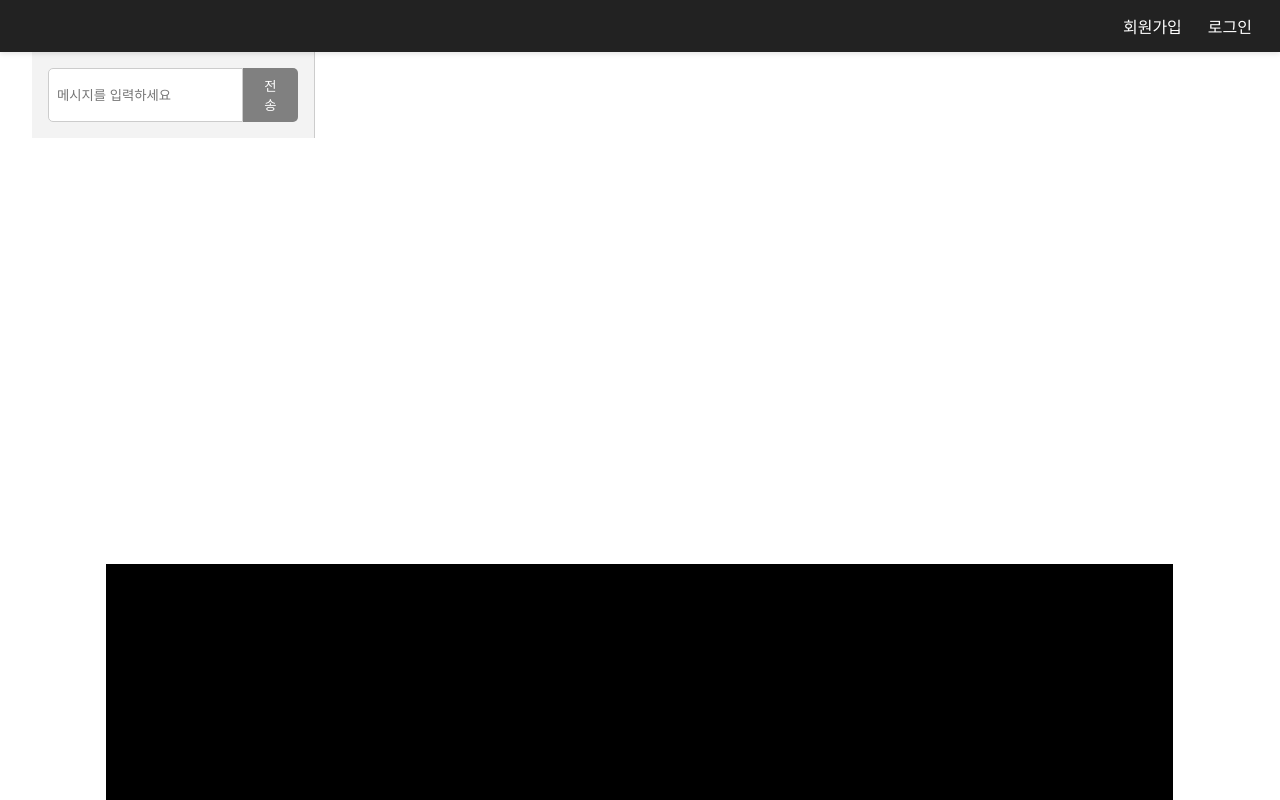
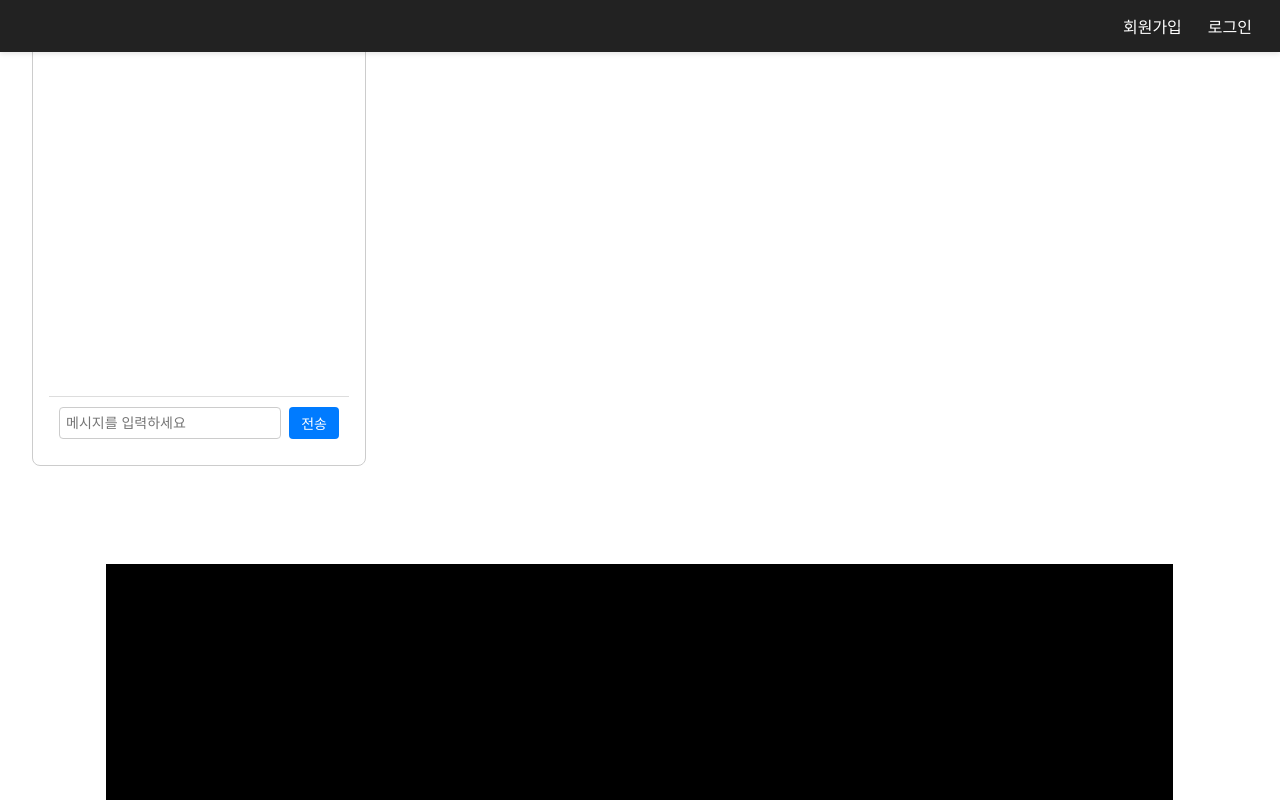
Before and after one commit to KimZo2/TEMP-FE, a React (Vite) app in the folder temp-project/: page / in a window 1280 px wide. Shown: the top 800 px of the page. Built offline with nearby package versions, Linux system fonts and the light colour scheme.

Commit message:
[yunseo] chat ui update

```diff
--- a/temp-project/src/components/chats/Chat.jsx
+++ b/temp-project/src/components/chats/Chat.jsx
@@ -1,29 +1,37 @@
 import React, { useState } from 'react';
 
 const Chat = () => {
-
   const [messages, setMessages] = useState([]);
   const [input, setInput] = useState('');
 
-    // 제출 버튼 클릭 시, 공백이 아닌 value(input)을 기존 매시지 배열에 갱신
   const handleSend = (e) => {
     e.preventDefault();
     if (input.trim() === '') return;
-    setMessages([...messages, input]);
+    setMessages([input,...messages]);
     setInput('');
   };
 
   return (
-    <div className="chat-container">
-
-        {/* 입력한 채팅 값을 보여주기 위한 부분 */}
+    <div
+      className="chat-container"
+      style={{
+        width: '300px',
+        height: '400px',
+        border: '1px solid #ccc',
+        borderRadius: '8px',
+        display: 'flex',
+        flexDirection: 'column',
+        backgroundColor: '#fff',
+      }}
+    >
+      {/* 메시지 출력 영역 */}
       <div
         style={{
           flex: 1,
           overflowY: 'auto',
           padding: '10px',
           display: 'flex',
-          flexDirection: 'column-reverse',  // 아래에서부터 쌓이도록
+          flexDirection: 'column-reverse',
         }}
       >
         {messages.map((msg, i) => (
@@ -31,22 +39,48 @@ const Chat = () => {
             {msg}
           </div>
         ))}
-    </div>
+      </div>
 
-
-      {/* 입력을 위한 폼 태그 */}
-      <form onSubmit={handleSend} className="chat-form">
+      {/* 입력 폼 */}
+      <form
+        onSubmit={handleSend}
+        style={{
+          display: 'flex',
+          borderTop: '1px solid #ddd',
+          padding: '10px',
+        }}
+      >
         <input
           type="text"
-          className="chat-input"
           value={input}
           onChange={(e) => setInput(e.target.value)}
           placeholder="메시지를 입력하세요"
+          style={{
+            flex: 1,
+            padding: '6px',
+            fontSize: '14px',
+            border: '1px solid #ccc',
+            borderRadius: '4px',
+          }}
         />
-        <button type="submit" className="chat-send">전송</button>
+        <button
+          type="submit"
+          style={{
+            marginLeft: '8px',
+            padding: '6px 12px',
+            fontSize: '14px',
+            backgroundColor: '#007bff',
+            color: '#fff',
+            border: 'none',
+            borderRadius: '4px',
+            cursor: 'pointer',
+          }}
+        >
+          전송
+        </button>
       </form>
     </div>
   );
-}
+};
 
-export default Chat
+export default Chat;
```
